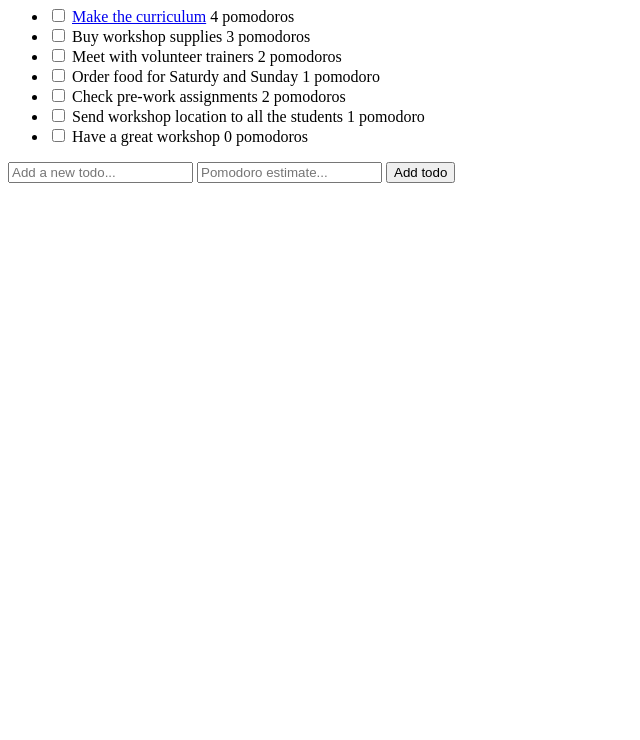
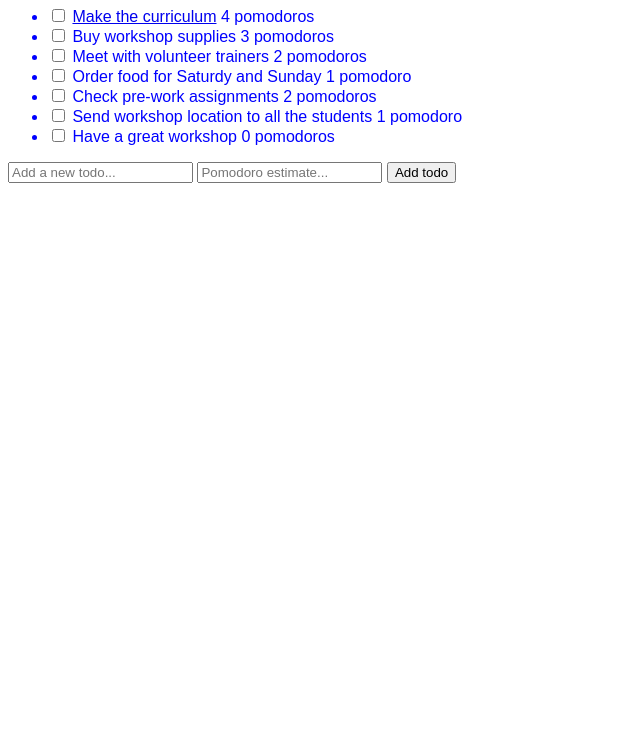
Before and after one commit to Shaun52308/todo_app_front_end, a plain HTML site: page index.html in a window 1280 px wide. Shown: the part 60-800 px from the top of the page, without its empty margins (0-640 px from the left). Drawn offline with Linux system fonts and the light colour scheme.

Commit message:
changed font and color

```diff
--- /dev/null
+++ b/index.css
@@ -0,0 +1,4 @@
+html{
+    font-family: sans-serif;
+    color: blue;
+}
--- a/index.html
+++ b/index.html
@@ -2,6 +2,7 @@
 <html>
   <head>
     <title>Todo List Application</title>
+    <link rel="stylesheet" href="index.css" type="text/css" />
   </head>
   <body>
       <h1>Workshop Todo List</h1>
```
